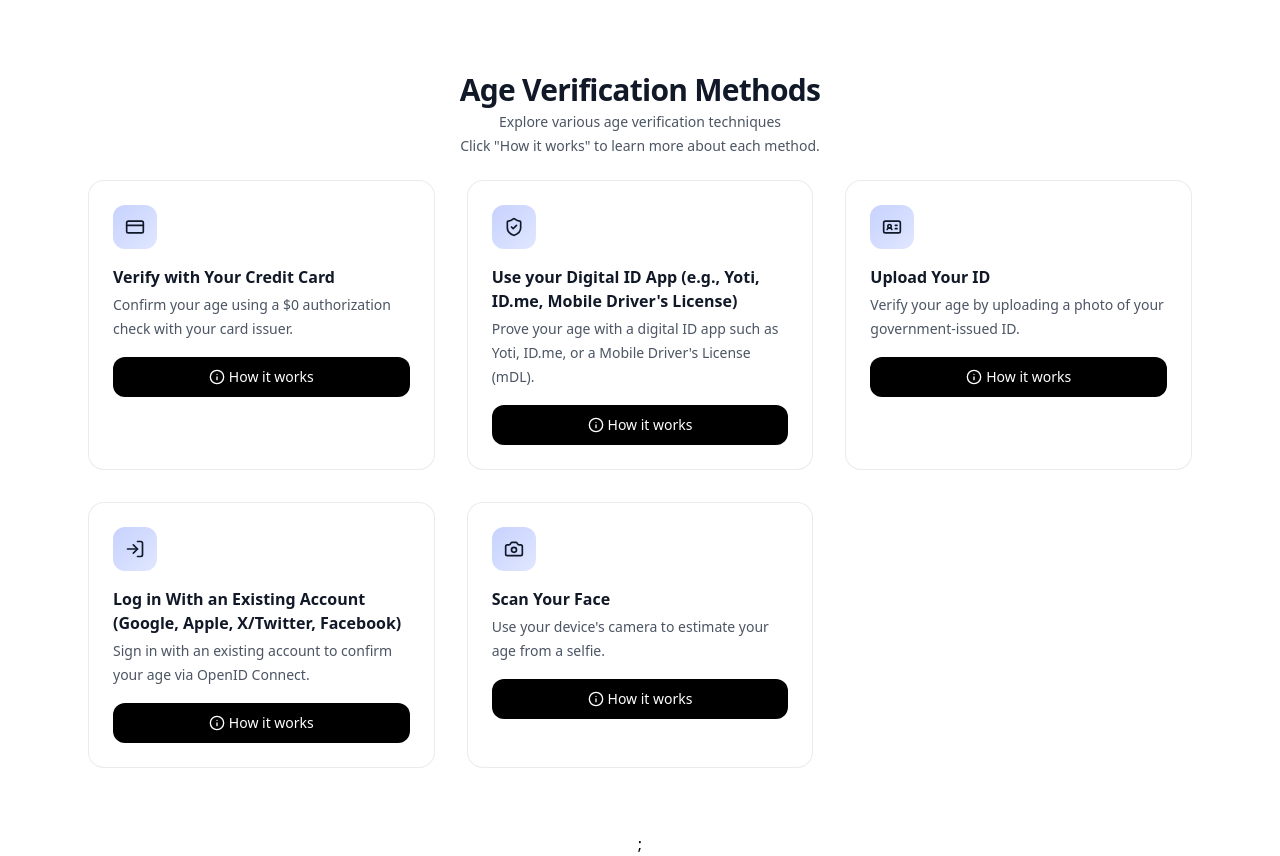
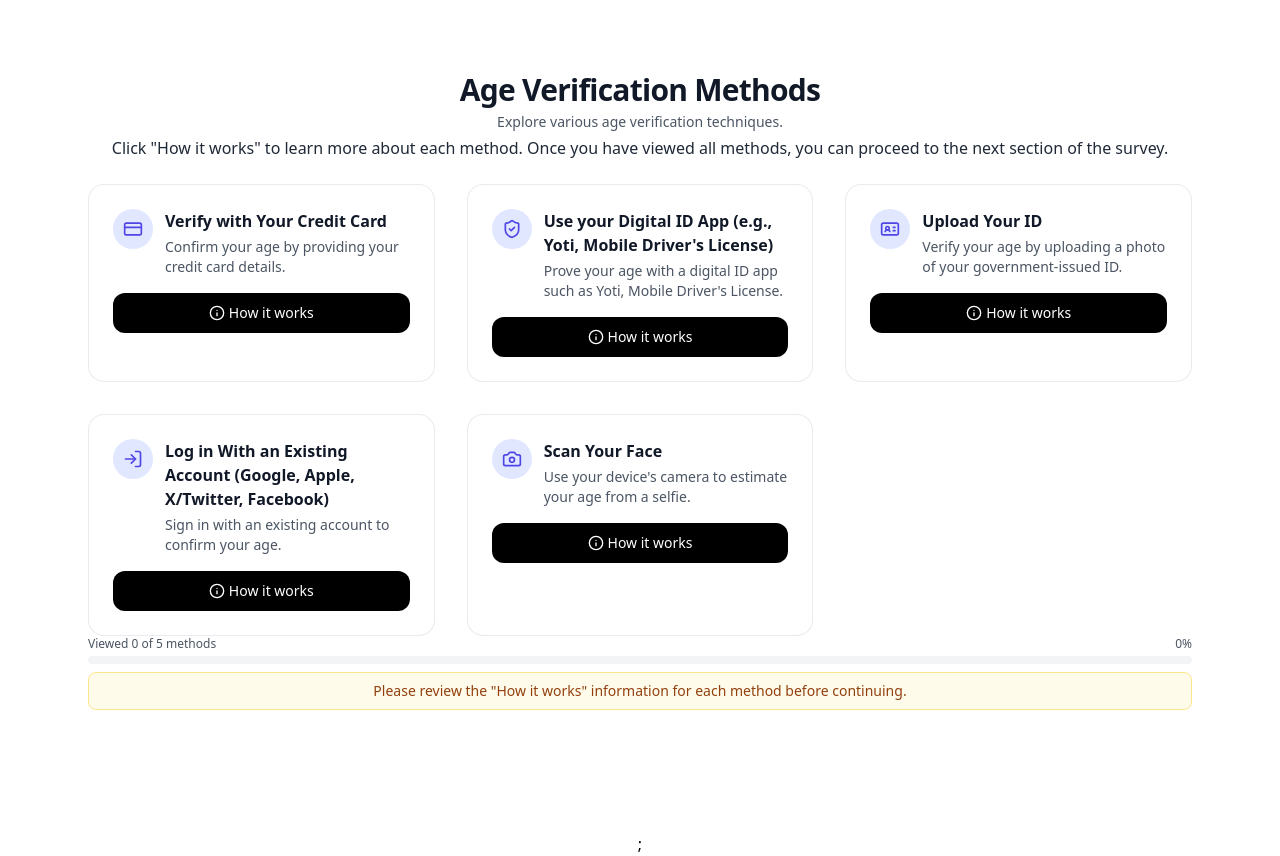
Before and after one commit to Junho-eum/OAV_Mechanism_Web_Guide, a React (Vite) app: page / in a window 1280 px wide. Built offline with nearby package versions, Linux system fonts and the light colour scheme.

Commit message:
Progress bar

```diff
--- a/src/components/age-verification/AgeVerificationShowcase.jsx
+++ b/src/components/age-verification/AgeVerificationShowcase.jsx
@@ -1,68 +1,52 @@
-import { useState, useMemo } from "react";
+import React, { useMemo, useState } from "react";
 import { METHODS } from "../../data/methods";
 import MethodCard from "./MethodCard";
 import Drawer from "./Drawer";
-import StepCard from "./StepCard"; // only if you want to reuse here; optional
+import ProgressBar from "./ProgressBar";
 import useAnalytics from "../../hooks/useAnalytics";
 import HowItWorksSlider from "./HowItWorksSlider";
-
-
-
-
-function HowItWorks({ method }) {
-  return (
-    <ol className="list-decimal pl-6 space-y-2 text-sm leading-6">
-      {method.how.map((step) => (
-        <li key={step}>{step}</li>
-      ))}
-    </ol>
-  );
-}
-
-function DemoHost({ method, onDone }) {
-  const DemoComp = method.demo;
-  return (
-    <div className="space-y-4">
-      <div className="rounded-2xl bg-gray-50 p-3 text-xs text-gray-600">
-        This is a simulated environment. No data is uploaded; everything runs locally
-        in your browser.
-      </div>
-      <DemoComp onDone={onDone} />
-    </div>
-  );
-}
 
 export default function AgeVerificationShowcase() {
   const { track } = useAnalytics();
   const [openHow, setOpenHow] = useState(null);
-  const [openDemo, setOpenDemo] = useState(null);
+  const [completed, setCompleted] = useState({});
 
-  // Build a lookup so drawers can fetch method data by key (stable even after shuffle)
+  // Lookup table so we can get a method by key
   const methodByKey = useMemo(() => {
     const map = new Map();
     METHODS.forEach((m) => map.set(m.key, m));
     return map;
   }, []);
 
-  // Shuffle METHODS only once when component mounts
+  // Shuffle the methods once per mount so card order is randomized
   const shuffledMethods = useMemo(() => {
-    // Copy so original METHODS stays untouched
     const arr = [...METHODS];
     for (let i = arr.length - 1; i > 0; i--) {
       const j = Math.floor(Math.random() * (i + 1));
-      [arr[i], arr[j]] = [arr[j], arr[i]]; // swap
+      [arr[i], arr[j]] = [arr[j], arr[i]];
     }
     return arr;
   }, []);
 
-  const onOpen = (type, key) => {
-    track("open_panel", { type, key });
-    if (type === "how") setOpenHow(key);
-    else setOpenDemo(key);
+  const totalMethods = METHODS.length;
+  const viewedCount = Object.keys(completed).length;
+  const allDone = totalMethods > 0 && viewedCount >= totalMethods;
+
+  const handleOpenHow = (key) => {
+    track("open_panel", { type: "how", key });
+    setOpenHow(key);
   };
-  const closeAll = () => {
+
+  const handleCloseHow = () => {
     setOpenHow(null);
-    setOpenDemo(null);
+  };
+
+  const handleMethodComplete = (methodKey) => {
+    if (!methodKey) return;
+    setCompleted((prev) => {
+      if (prev[methodKey]) return prev;
+      return { ...prev, [methodKey]: true };
+    });
   };
 
   return (
@@ -73,49 +57,62 @@ export default function AgeVerificationShowcase() {
             Age Verification Methods
           </h1>
           <p className="text-sm text-gray-600 mt-1">
-            Explore various age verification techniques
+            Explore various age verification techniques.
           </p>
-          <p className="text-sm text-gray-600 mt-1">
-            Click "How it works" to learn more about each method.
+          <p className="text-base font-medium text-gray-800 dark:text-neutral-200 mt-1">
+            Click &quot;How it works&quot; to learn more about each method.
+            Once you have viewed all methods, you can proceed to the next
+            section of the survey.
           </p>
         </header>
 
+        {/* Method cards */}
         <section className="grid grid-cols-1 sm:grid-cols-2 lg:grid-cols-3 gap-6 lg:gap-8">
           {shuffledMethods.map((m, idx) => (
             <MethodCard
               key={m.key}
               method={m}
               delay={idx * 0.05}
-              onHow={() => {
-                onOpen("how", m.key);
-              }}
-              onDemo={() => {
-                onOpen("demo", m.key);
-              }}
+              completed={!!completed[m.key]}
+              onHow={() => handleOpenHow(m.key)}
             />
           ))}
         </section>
+
+        {/* Global progress + completion banner */}
+        <div className="space-y-2 mb-4">
+          <ProgressBar total={totalMethods} viewed={viewedCount} />
+          <div
+            className={`rounded-lg border px-3 py-2 text-sm ${
+              allDone
+                ? "border-emerald-200 bg-emerald-50 text-emerald-800"
+                : "border-amber-200 bg-amber-50 text-amber-800"
+            }`}
+          >
+            {allDone ? (
+              <>You&apos;ve reviewed all age verification methods. You may proceed.</>
+            ) : (
+              <>
+                Please review the &quot;How it works&quot; information for each
+                method before continuing.
+              </>
+            )}
+          </div>
+        </div>
       </div>
 
+      {/* How it works drawer */}
       <Drawer
         open={!!openHow}
-        onClose={closeAll}
+        onClose={handleCloseHow}
         title={
           openHow ? `${methodByKey.get(openHow)?.name} – How it works` : ""
         }
       >
-        {openHow && <HowItWorksSlider method={methodByKey.get(openHow)} />}
-      </Drawer>
-
-      <Drawer
-        open={!!openDemo}
-        onClose={closeAll}
-        title={METHODS.find((m) => m.key === openDemo)?.name + " – Demo"}
-      >
-        {openDemo && (
-          <DemoHost
-            method={METHODS.find((m) => m.key === openDemo)}
-            onDone={closeAll}
+        {openHow && (
+          <HowItWorksSlider
+            method={methodByKey.get(openHow)}
+            onComplete={handleMethodComplete}
           />
         )}
       </Drawer>
--- a/src/components/age-verification/HowItWorksSlider.jsx
+++ b/src/components/age-verification/HowItWorksSlider.jsx
@@ -2,7 +2,7 @@ import { useEffect, useMemo, useRef, useState } from "react";
 import { ChevronLeft, ChevronRight } from "lucide-react";
 import { classNames } from "../../utils/classNames";
 
-export default function HowItWorksSlider({ method }) {
+export default function HowItWorksSlider({ method, onComplete }) {
   // Accept either method.slides (rich) or fallback to method.how (strings)
   const slides = useMemo(() => {
     if (Array.isArray(method.slides) && method.slides.length)
@@ -20,7 +20,19 @@ export default function HowItWorksSlider({ method }) {
   const goPrev = () => canPrev && setIdx((i) => i - 1);
   const goNext = () => canNext && setIdx((i) => i + 1);
   const goTo = (i) => setIdx(i);
+  const hasCompletedRef = useRef(false);
 
+  useEffect(() => {
+    if (
+      !hasCompletedRef.current &&
+      typeof onComplete === "function" &&
+      total > 0 &&
+      idx === total - 1
+    ) {
+      hasCompletedRef.current = true;
+      onComplete(method?.key || method?.name || "unknown");
+    }
+  }, [idx, total, onComplete, method]);
   // Keyboard support
   const containerRef = useRef(null);
   useEffect(() => {
@@ -131,6 +143,11 @@ export default function HowItWorksSlider({ method }) {
       {/* Accessibility: small step counter */}
       <p className="text-xs text-gray-500 text-center">
         {idx + 1} / {total}
+        {total > 0 && idx === total - 1 && (
+          <span className="ml-2 inline-flex items-center rounded-full border border-emerald-100 bg-emerald-50 px-2 py-0.5 text-[10px] font-medium text-emerald-700">
+            All steps viewed
+          </span>
+        )}
       </p>
     </div>
   );
--- a/src/components/age-verification/MethodCard.jsx
+++ b/src/components/age-verification/MethodCard.jsx
@@ -1,10 +1,17 @@
+// src/components/age-verification/MethodCard.jsx
 import { motion } from "framer-motion";
 import { Info, Play } from "lucide-react";
-import { classNames } from "../../utils/classNames";
 import { Button } from "../../styles/ui";
 
-export default function MethodCard({ method, onHow, onDemo, delay = 0 }) {
+export default function MethodCard({
+  method,
+  onHow,
+  onDemo,
+  completed = false,
+  delay = 0,
+}) {
   const Icon = method.icon;
+
   return (
     <motion.div
       initial={{ opacity: 0, y: 8 }}
@@ -13,21 +20,23 @@ export default function MethodCard({ method, onHow, onDemo, delay = 0 }) {
       className="group rounded-2xl border border-gray-200/80 dark:border-neutral-800
            bg-white dark:bg-neutral-900 p-6 hover:shadow-md transition-shadow text-left"
     >
-      <div
-        className={classNames(
-          "rounded-xl p-3 inline-flex mb-2",
-          "bg-gradient-to-br",
-          method.color
-        )}
-      >
-        <Icon className="w-5 h-5" />
+      <div className="flex items-start gap-3">
+        <div className="h-10 w-10 rounded-full bg-indigo-100 flex items-center justify-center">
+          <Icon className="w-5 h-5 text-indigo-600" />
+        </div>
+        <div className="flex-1">
+          <div className="flex items-center flex-wrap gap-2">
+            <h3 className="font-semibold text-base">{method.name}</h3>
+            {completed && (
+              <span className="inline-flex items-center rounded-full border border-emerald-200 bg-emerald-50 px-2 py-0.5 text-[10px] font-medium text-emerald-700">
+                ✓ Viewed
+              </span>
+            )}
+          </div>
+          <p className="mt-1 text-sm text-gray-600">{method.summary}</p>
+        </div>
       </div>
-      <div className="mt-2">
-        <div className="font-semibold text-base">{method.name}</div>
-        <p className="text-sm text-gray-600 dark:text-neutral-400 mt-1 leading-6">
-          {method.summary}
-        </p>
-      </div>
+
       <div className="mt-4 flex items-center gap-2">
         <Button
           variant="secondary"
--- a/src/components/age-verification/ProgressBar.jsx
+++ b/src/components/age-verification/ProgressBar.jsx
@@ -1,22 +1,24 @@
-import { useEffect, useState } from "react";
+import React from "react";
 
-export default function ProgressBar({ duration = 1000 }) {
-  const [p, setP] = useState(0);
-  useEffect(() => {
-    let start = performance.now();
-    let raf;
-    const loop = (t) => {
-      const d = Math.min(1, (t - start) / duration);
-      setP(Math.floor(d * 100));
-      if (d < 1) raf = requestAnimationFrame(loop);
-    };
-    raf = requestAnimationFrame(loop);
-    return () => cancelAnimationFrame(raf);
-  }, [duration]);
+export default function ProgressBar({ total = 0, viewed = 0 }) {
+  const safeTotal = total > 0 ? total : 1;
+  const clampedViewed = Math.min(viewed, safeTotal);
+  const percent = Math.min(100, Math.round((clampedViewed / safeTotal) * 100));
 
   return (
-    <div className="w-full h-2 bg-gray-100 rounded-full overflow-hidden">
-      <div className="h-full bg-gray-800" style={{ width: `${p}%` }} />
+    <div className="space-y-1">
+      <div className="flex justify-between text-xs text-gray-600">
+        <span>
+          Viewed {clampedViewed} of {safeTotal} methods
+        </span>
+        <span>{percent}%</span>
+      </div>
+      <div className="w-full h-2 bg-gray-100 rounded-full overflow-hidden">
+        <div
+          className="h-full bg-gray-800 transition-all"
+          style={{ width: `${percent}%` }}
+        />
+      </div>
     </div>
   );
 }
--- a/src/data/methods.js
+++ b/src/data/methods.js
@@ -92,8 +92,7 @@ export const METHODS = [
     name: "Verify with Your Credit Card",
     icon: CreditCard,
     color: "from-indigo-200 to-indigo-100",
-    summary:
-      "Confirm your age using a $0 authorization check with your card issuer.",
+    summary: "Confirm your age by providing your credit card details.",
     slides: [
       {
         kicker: "Step 1",
@@ -117,8 +116,7 @@ export const METHODS = [
     name: "Log in With an Existing Account (Google, Apple, X/Twitter, Facebook)",
     icon: LogIn,
     color: "from-indigo-200 to-indigo-100",
-    summary:
-      "Sign in with an existing account to confirm your age via OpenID Connect.",
+    summary: "Sign in with an existing account to confirm your age.",
 
     slides: [
       {
@@ -147,16 +145,16 @@ export const METHODS = [
   },
   {
     key: "mdl",
-    name: "Use your Digital ID App (e.g., Yoti, ID.me, Mobile Driver's License)",
+    name: "Use your Digital ID App (e.g., Yoti, Mobile Driver's License)",
     icon: ShieldCheck,
     color: "from-indigo-200 to-indigo-100",
     summary:
-      "Prove your age with a digital ID app such as Yoti, ID.me, or a Mobile Driver's License (mDL).",
+      "Prove your age with a digital ID app such as Yoti, Mobile Driver's License.",
     slides: [
       {
         kicker: "Step 1",
         title: "Download a digital ID app",
-        body: "Install a digital ID app that supports age verification from your app store.",
+        body: "Install a digital ID app (e.g., ID.me) that supports age verification from your app store.",
         image: digitalStep1,
         imageAlt: "Provider selection illustration",
       },
```
Also changed, not shown: 1 other file (tests, documents, lock files or other folders).
